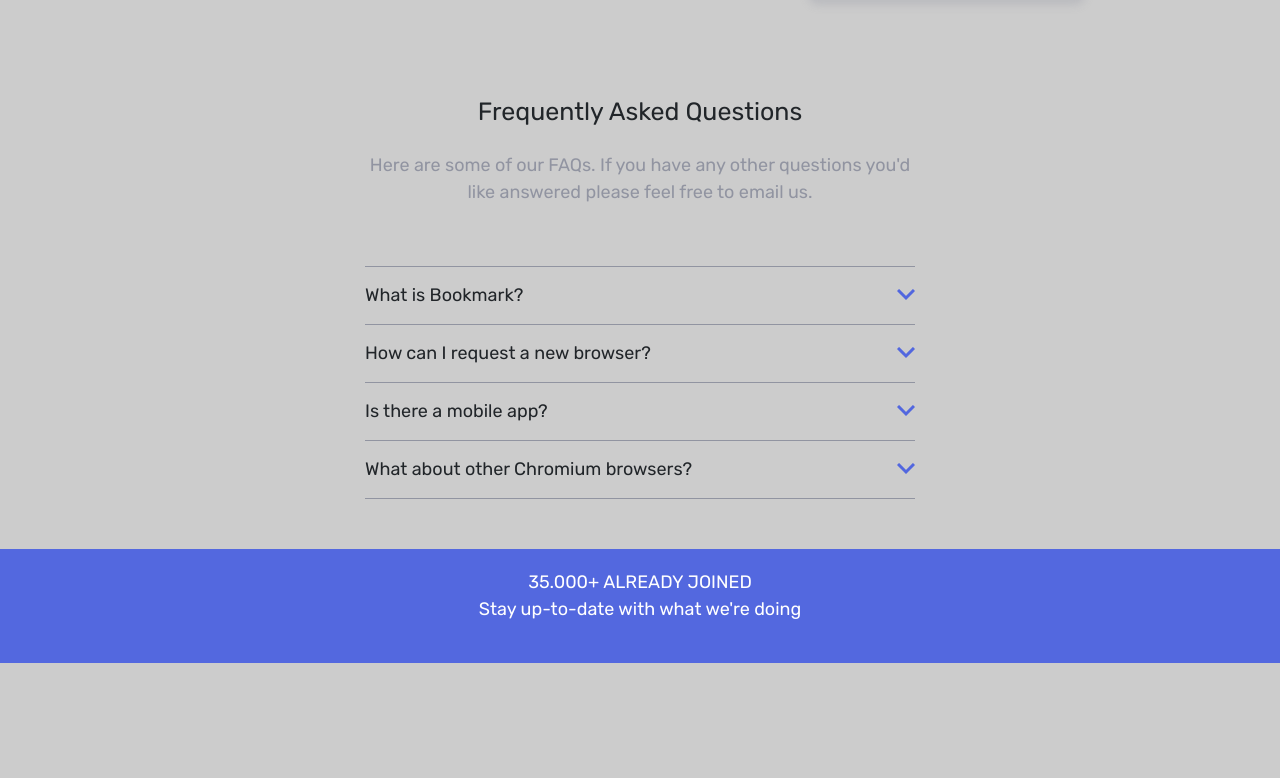
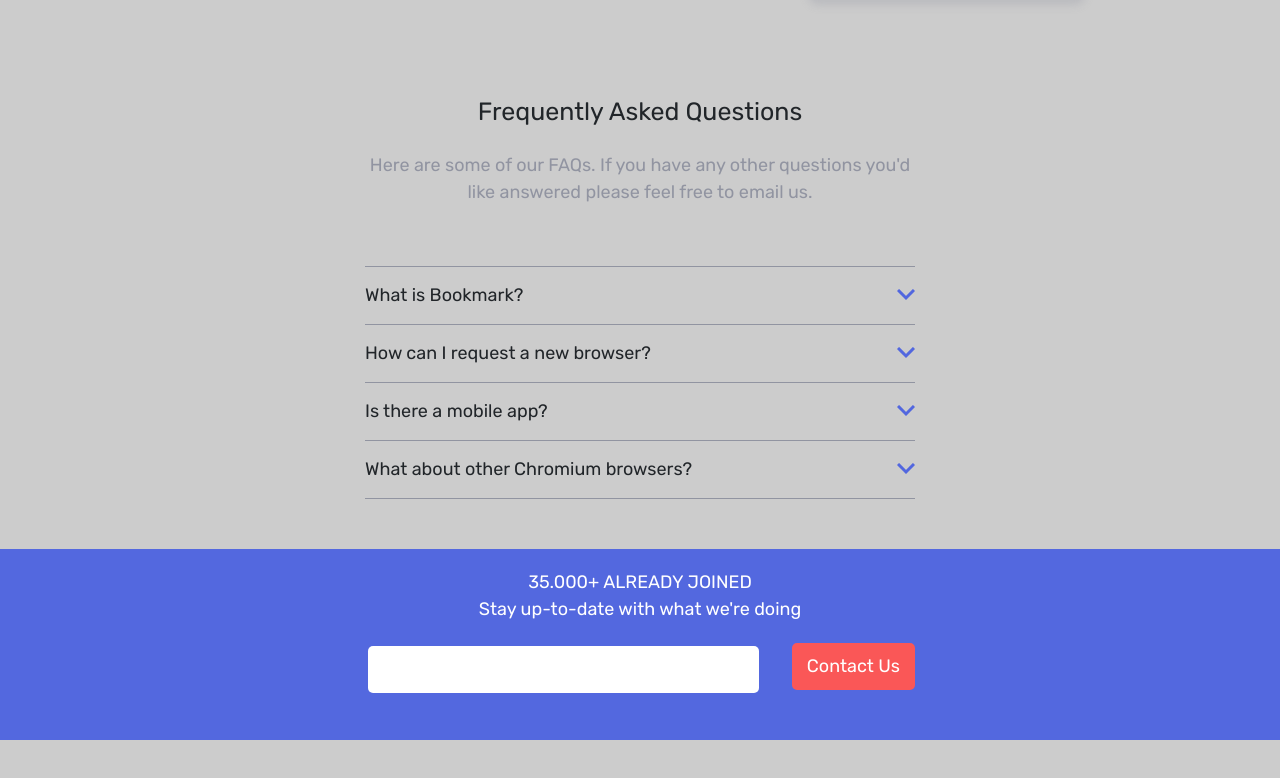
Before and after one commit to LeszekParkot/confilogi-recruitment, a React app: page / in a window 1280 px wide. Shown: the part 2188-2966 px from the top of the page. Before the commit the page ends 2851 px from the top, so only its background shows below. Built offline with nearby package versions, Linux system fonts and the light colour scheme.

Commit message:
Fixed contact section.

```diff
--- a/src/components/App.js
+++ b/src/components/App.js
@@ -5,13 +5,13 @@
 import FeaturesPage from "components/pages/FeaturesPage";
 import HomePage from "components/pages/HomePage/HomePage";
 import PricingPage from "components/pages/PricingPage";
-import { BrowserRouter, Route, Switch } from "react-router-dom";
+import { HashRouter, Route, Switch } from "react-router-dom";
 import "components/variables.scss";
 
 
 function App() {
    return (
-      <BrowserRouter>
+      <HashRouter>
          <>
             <Switch>
                <Route
@@ -29,7 +29,7 @@
                   component={ContactPage} />
             </Switch>
          </>
-      </BrowserRouter>
+      </HashRouter>
    );
 }
 
--- a/src/components/App.scss
+++ b/src/components/App.scss
@@ -5,6 +5,7 @@
  }
 
 body{
+   margin-bottom: 10rem;
    background-color: #ccc;
    font-family: 'Rubik', sans-serif;
    font-size: 1.8rem;
--- a/src/components/Layout/Layout.js
+++ b/src/components/Layout/Layout.js
@@ -12,11 +12,7 @@
 
 function Layout({ children, isOpen }) {
 
-
    console.log(isOpen);
-
-   const x = 30000000;
-   console.log(x.toString().replace(/(\d)(?=(\d\d\d)+(?!\d))/g, "$1."));
 
    return (
       <>
--- a/src/components/pages/HomePage/Contact/Contact.js
+++ b/src/components/pages/HomePage/Contact/Contact.js
@@ -1,19 +1,19 @@
 import React from "react";
+import Form from "components/pages/HomePage/Contact/Form/Form";
 import Header from "components/partials/Header/Header"
-import { contactSec, joined } from "./Contact.module.scss";
+import { contactSec, joined, contentWrapper } from "./Contact.module.scss";
 
 
 class Contact extends React.Component {
 
-   // TODO: zmień wartość stanu na numer
    state = {
-      joined: "35.000"
+      joined: 35000 + "+"
    }
 
    componentDidMount() {
       setTimeout(() => {
          this.setState({
-            joined: "0"
+            joined: 0
          })
       }, 20000);
    }
@@ -23,12 +23,18 @@
       return (
          <section className={contactSec}>
             <div className="container">
-               <p className={joined}>
-                  {this.state.joined}+ already joined
-               </p>
-               <Header>
-                  Stay up-to-date with what we're doing
-               </Header>
+               <div className={contentWrapper}>
+
+                  <p className={joined}>
+                     {this.state.joined.toString().replace(/(\d)(?=(\d\d\d)+(?!\d))/g, "$1.")} already joined
+                  </p>
+                  <Header>
+                     Stay up-to-date with what we're doing
+                  </Header>
+
+                  <Form />
+
+               </div>
             </div>
          </section>
       );
--- a/src/components/pages/HomePage/Contact/Contact.module.scss
+++ b/src/components/pages/HomePage/Contact/Contact.module.scss
@@ -6,6 +6,11 @@
    color: $white;
 }
 
+.contentWrapper{
+   max-width: 55rem;
+   margin: auto;
+}
+
 .joined{
    text-align: center;
    text-transform: uppercase;
--- /dev/null
+++ b/src/components/pages/HomePage/Contact/Form/Form.js
@@ -0,0 +1,65 @@
+import React, { Component } from "react";
+import { ReactComponent as IconError } from "assets/icons/icon-error.svg";
+import { inputWrapper, inputItem, input, errorMessage, form, iconError, btnSubmit, errorInputWrapper } from "./Form.module.scss";
+import styles from "./Form.module.scss";
+
+
+
+class Form extends Component {
+
+   state = {
+      email: "",
+      isEmailCorrect: true
+   }
+
+   handleChange = (e) => {
+      this.setState({
+         email: e.target.value
+      })
+   }
+
+   handleSubmit = (e) => {
+      e.preventDefault();
+      if (this.state.email !== "" && this.state.email.includes("@")) {
+         this.setState({
+            isEmailCorrect: true
+         })
+      } else {
+         this.setState({
+            isEmailCorrect: false
+         })
+      }
+   }
+
+   render() {
+      return (
+         <form
+            className={form}
+            onSubmit={this.handleSubmit}
+            noValidate>
+
+            <div className={this.state.isEmailCorrect ? inputWrapper : errorInputWrapper}>
+               <div className={inputItem}>
+                  <input
+                     className={input}
+                     type="email"
+                     onChange={this.handleChange}
+                     value={this.state.email} />
+                  <IconError className={this.state.isEmailCorrect ? iconError : null} />
+               </div>
+               <p className={errorMessage}>
+                  {
+                     this.state.isEmailCorrect ? null : "Whoops, make sure it's an email"
+                  }
+               </p>
+            </div>
+
+            <button className={btnSubmit} type="submit">
+               Contact Us
+            </button>
+         </form>
+      );
+   }
+}
+
+export default Form;
--- /dev/null
+++ b/src/components/pages/HomePage/Contact/Form/Form.module.scss
@@ -0,0 +1,63 @@
+@import "components/variables.scss";
+
+.form{
+   display: flex;
+   align-items: flex-start;
+   flex-grow: 1;
+   @media screen and (max-width: 375px) {
+      flex-direction: column;
+   }
+}
+.inputWrapper{
+   margin-right: 3rem;
+   margin-bottom: 1rem;
+   padding: 0.3rem;
+   border-radius: 0.5rem;
+   background-color: transparent;
+   flex-grow: 1;
+   @media screen and (max-width: 375px) {
+      width: 100%;
+      margin-right: 0;
+   }
+}
+.errorInputWrapper{
+   background-color: $red-light;
+   @extend.inputWrapper;
+}
+.inputItem{
+   display: flex;
+   padding-right: 1.5rem;
+   border-radius: 0.5rem;
+   background-color: $white;
+   align-items: center;
+   justify-content: space-between;
+}
+.input{
+   margin-left: 1rem;
+   padding: 1rem 0.5rem;
+   border: none;
+   outline: none;
+   flex-grow: 1;
+}
+.errorMessage{
+   padding: 0.7rem 1rem;
+   font-style: italic;
+}
+.iconError{
+   display: none;
+}
+.btnSubmit{
+   padding: 0.7rem 1.2rem;
+   transition: all 0.3s;
+   border: 0.3rem solid $red-light;
+   border-radius: 0.5rem;
+   background-color: $red-light;
+   color: $white;
+   @media screen and (max-width: 375px) {
+      width: 100%;
+   }
+   &:hover{
+      background-color: $white;
+      color: $red-light;
+   }
+}
```
Also changed, not shown: package.json (+6 -2 lines), .eslintrc.json, 1 other file.
